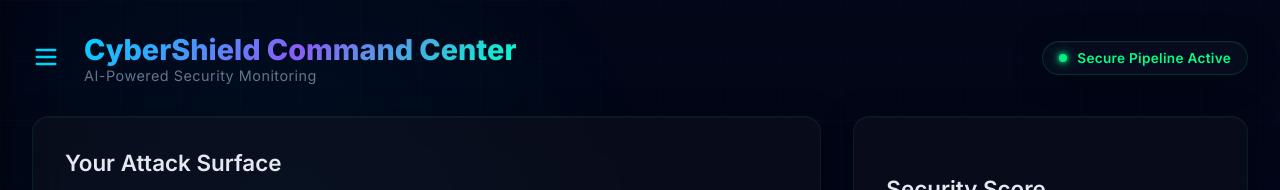
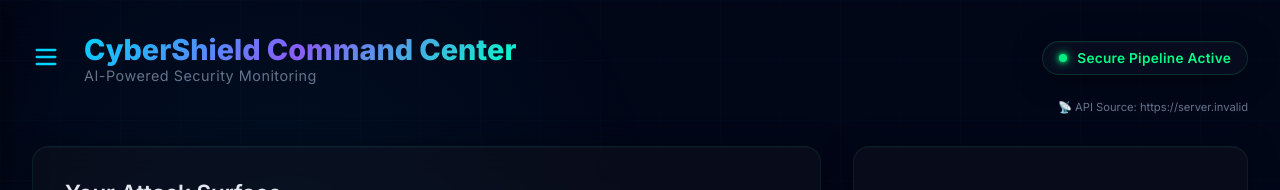
Before and after one commit to VRaghav1806/cybershield, a React (Vite) app in the folder client/: page / in a window 1280 px wide. Shown: the top 190 px of the page. Built offline with nearby package versions, Linux system fonts and the light colour scheme; no server answers.

Commit message:
debug: add connection indicator and logs to dashboard

```diff
--- a/client/src/pages/Dashboard.jsx
+++ b/client/src/pages/Dashboard.jsx
@@ -48,12 +48,15 @@ const Dashboard = () => {
 
     useEffect(() => {
         const fetchDashboardData = async () => {
+            console.log(`[Dashboard] Fetching data from: ${API_BASE}`);
             try {
                 const riskRes = await axios.get(`${API_BASE}/threats/risk-score`);
+                console.log('[Dashboard] Risk Score:', riskRes.data);
                 setRiskScore(riskRes.data.riskScore);
                 setRiskStatus(riskRes.data.status);
 
                 const statsRes = await axios.get(`${API_BASE}/threats/stats`);
+                console.log('[Dashboard] Stats:', statsRes.data);
                 setStats({
                     totalScans: statsRes.data.totalScans,
                     threatsBlocked: statsRes.data.threatsBlocked,
@@ -80,6 +83,9 @@ const Dashboard = () => {
 
     return (
         <div style={{ display: 'flex', flexDirection: 'column', gap: '2rem', paddingBottom: '4rem', color: 'var(--text-primary)' }}>
+            <div style={{ fontSize: '0.7rem', color: 'var(--text-secondary)', textAlign: 'right', marginTop: '-1rem' }}>
+                📡 API Source: {API_BASE}
+            </div>
 
             {/* Top Section: Attack Surface & Score */}
             <div style={{ display: 'grid', gridTemplateColumns: '2fr 1fr', gap: '2rem' }}>
```
